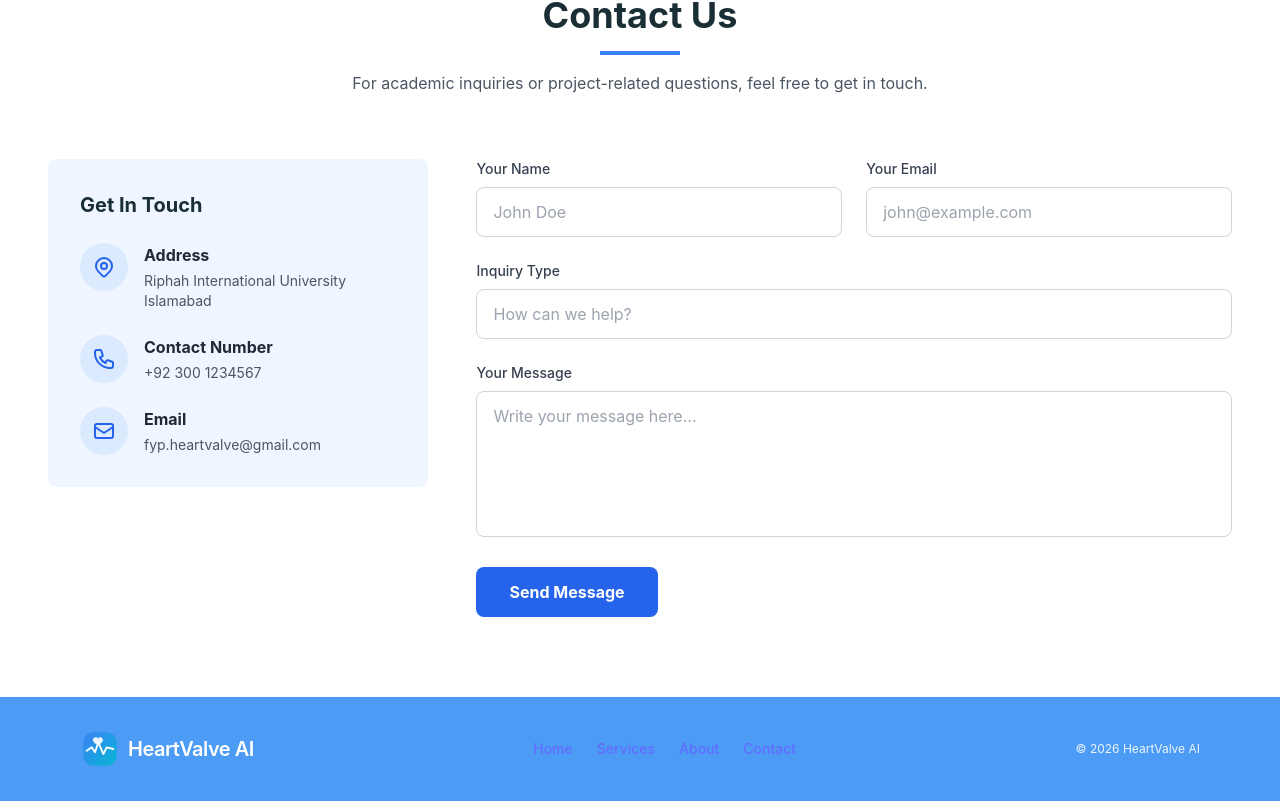
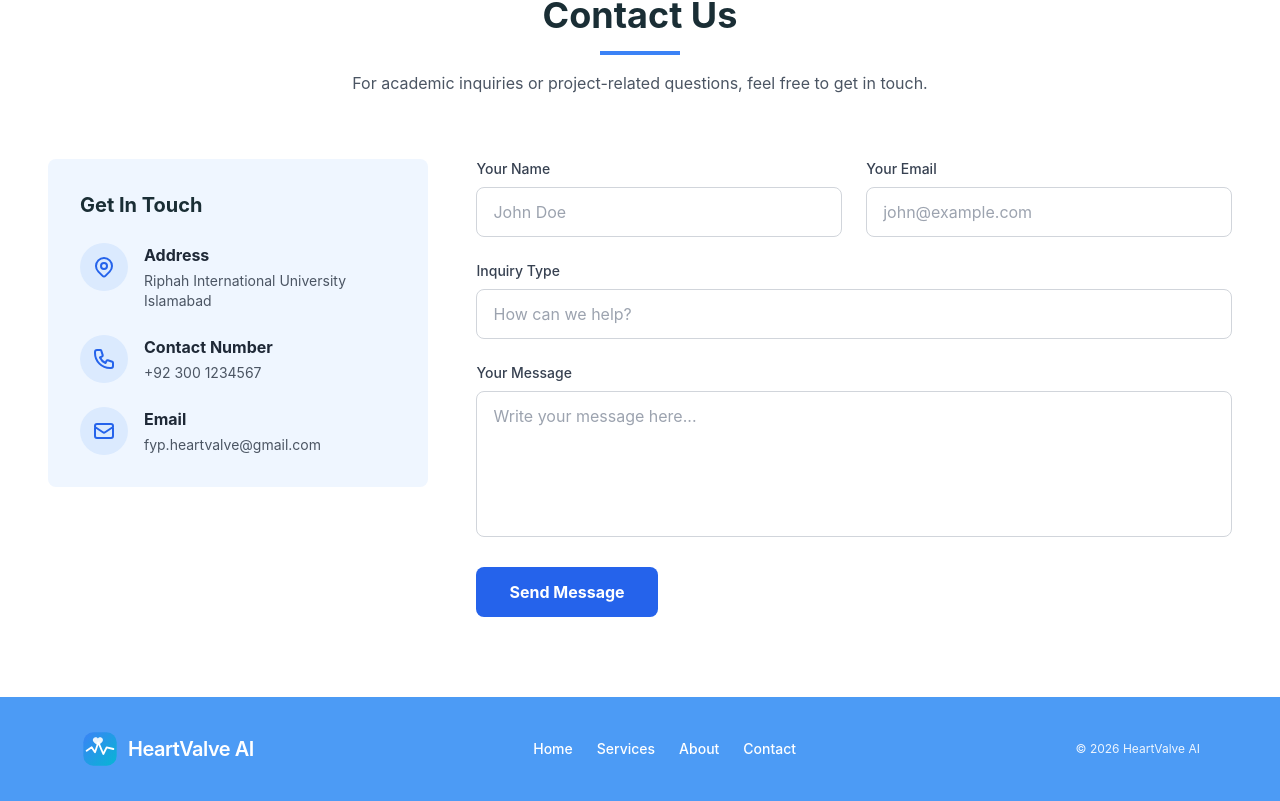
Before and after one commit to FaseehBajwa298/Heart-valve-detection, a React (Vite) app in the folder heart-valve-app/: page / in a window 1280 px wide. Shown: the part 2300-3101 px from the top of the page. Built offline with nearby package versions, Linux system fonts and the light colour scheme; no server answers.

Commit message:
style(Footer): improve link text color contrast for better readability
Set explicit white color for footer navigation links to ensure sufficient contrast against the background, enhancing visual accessibility.

```diff
--- a/heart-valve-app/src/components/Footer.jsx
+++ b/heart-valve-app/src/components/Footer.jsx
@@ -48,10 +48,10 @@ const Footer = () => {
         <FooterLogo />
 
         <div className="flex items-center gap-6 text-sm font-medium">
-          <a href="/#home" className="hover:text-blue-100 transition-colors">Home</a>
-          <a href="/#services" className="hover:text-blue-100 transition-colors">Services</a>
-          <a href="/#about" className="hover:text-blue-100 transition-colors">About</a>
-          <a href="/#contact" className="hover:text-blue-100 transition-colors">Contact</a>
+          <a href="/#home" className="text-white hover:text-blue-100 transition-colors">Home</a>
+          <a href="/#services" className="text-white hover:text-blue-100 transition-colors">Services</a>
+          <a href="/#about" className="text-white hover:text-blue-100 transition-colors">About</a>
+          <a href="/#contact" className="text-white hover:text-blue-100 transition-colors">Contact</a>
         </div>
 
         <div className="text-xs opacity-90">
```
